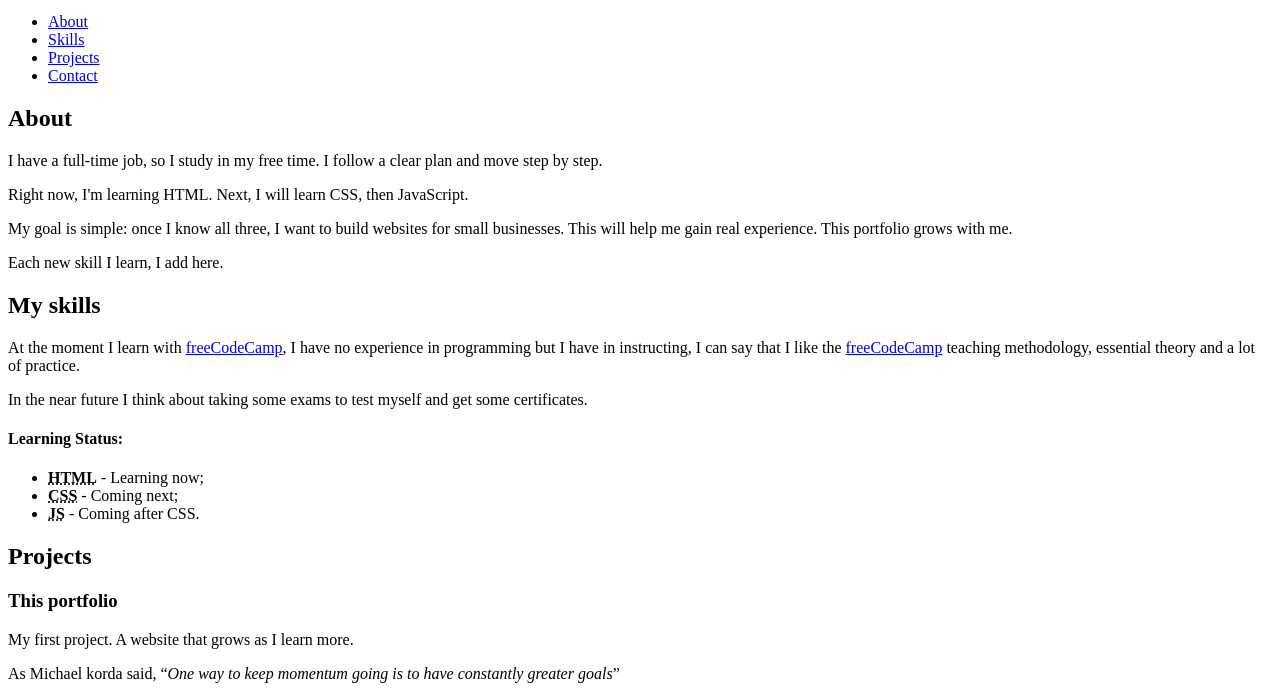
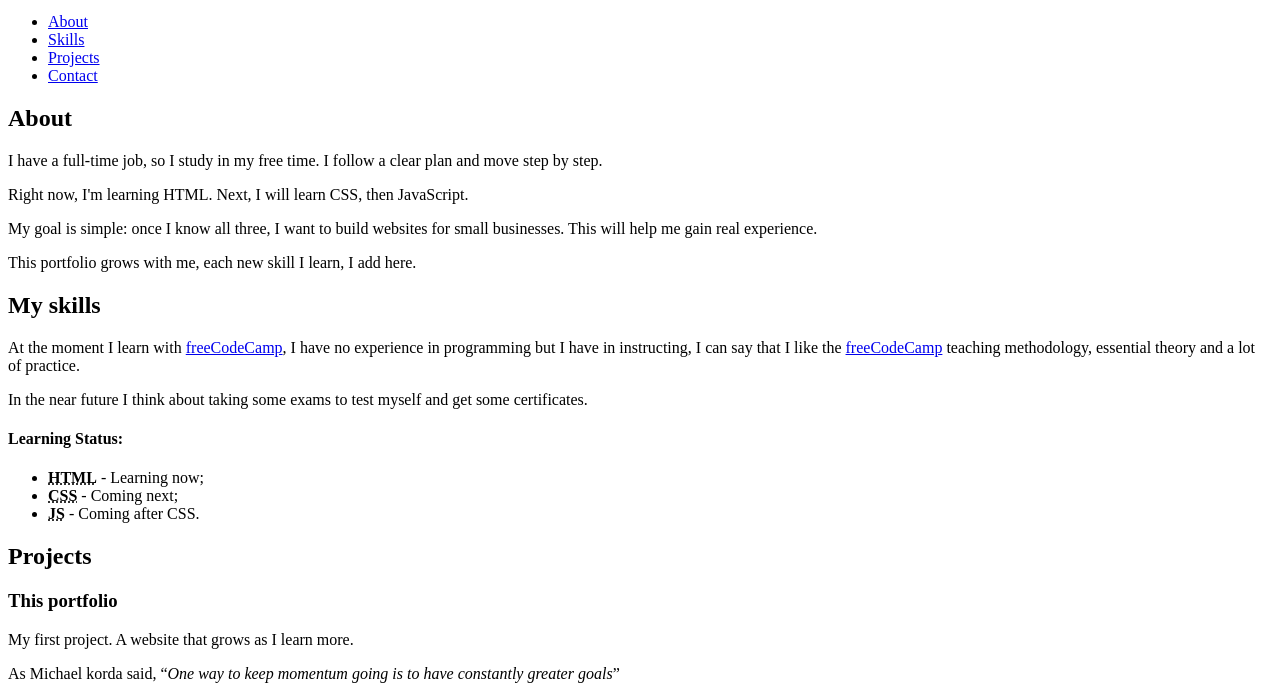
Before and after one commit to matos-joaofc/portfolio, a plain HTML site: page index.html in a window 1280 px wide. Shown: the part 101-800 px from the top of the page. Drawn offline with Linux system fonts and the light colour scheme.

Commit message:
Refactor index.html for improved content and structure
Fixed HTML structure and corrected content in the portfolio.

```diff
--- a/index.html
+++ b/index.html
@@ -24,9 +24,8 @@
          <h2>About</h2>
          <p>I have a full-time job, so I study in my free time. I follow a clear plan and move step by step.</p>
          <p>Right now, I'm learning HTML. Next, I will learn CSS, then JavaScript.</p>
-         <p>My goal is simple: once I know all three, I want to build websites for small businesses. This will help me gain real experience.
-          This portfolio grows with me.</p>
-         <p>Each new skill I learn, I add here.</p>
+         <p>My goal is simple: once I know all three, I want to build websites for small businesses. This will help me gain real experience.</p>
+         <p>This portfolio grows with me, each new skill I learn, I add here.</p>
      </section>
 
      <section id="Skills"><a href="#Skills"></a>
```
